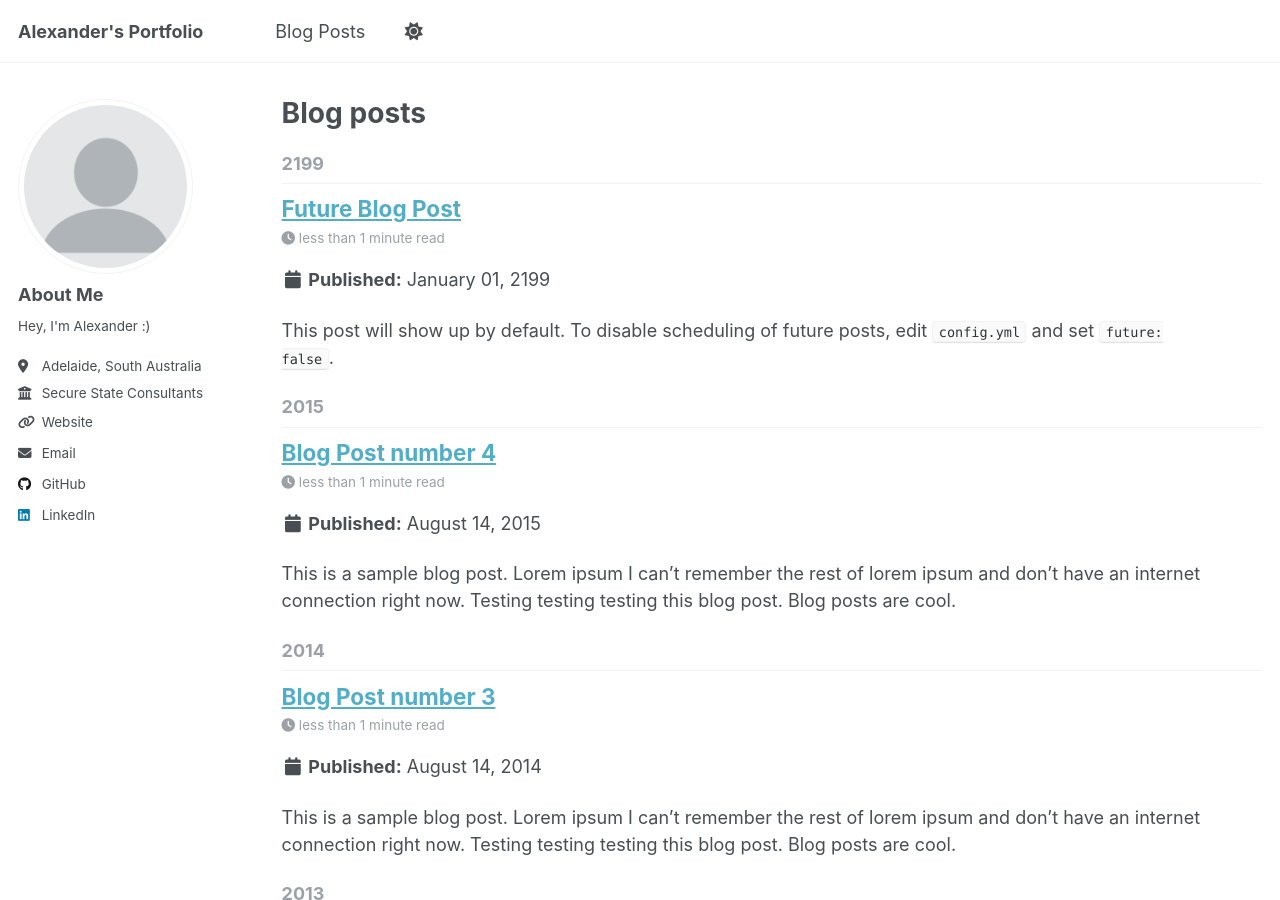
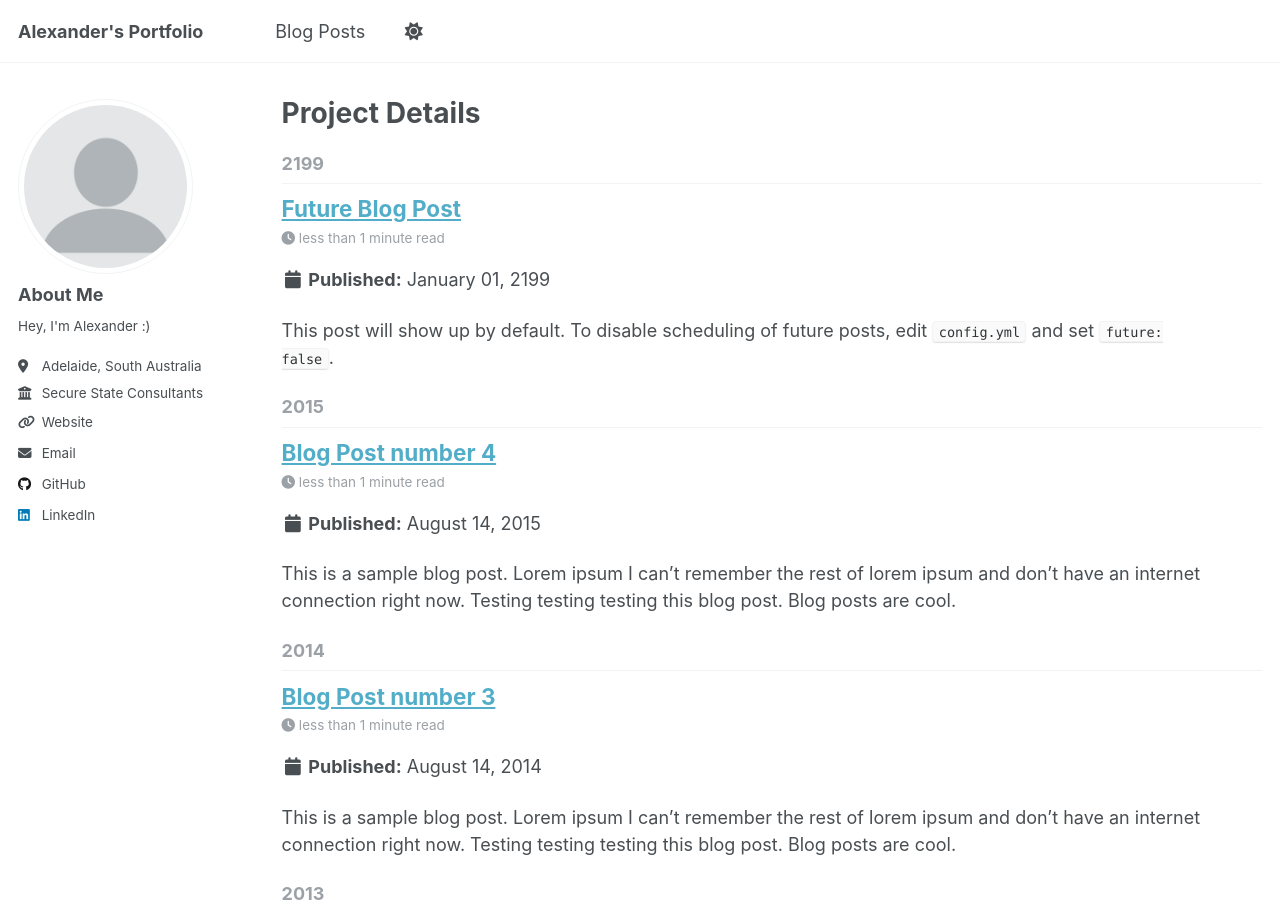
Before and after one commit to sunsetorange1/sunsetorange1.github.io, a Jekyll site: the page built from _pages/year-archive.html, in a window 1280 px wide and 900 px high. Built offline with Jekyll 4.4.1, drawn with Linux system fonts in a browser that asks for light colours.

Commit message:
Update year-archive.html

```diff
--- a/_pages/year-archive.html
+++ b/_pages/year-archive.html
@@ -1,7 +1,7 @@
 ---
 layout: archive
-permalink: /year-archive/
-title: "Blog posts"
+permalink: /projects/
+title: "Project Details"
 author_profile: true
 redirect_from:
   - /wordpress/blog-posts/
```
